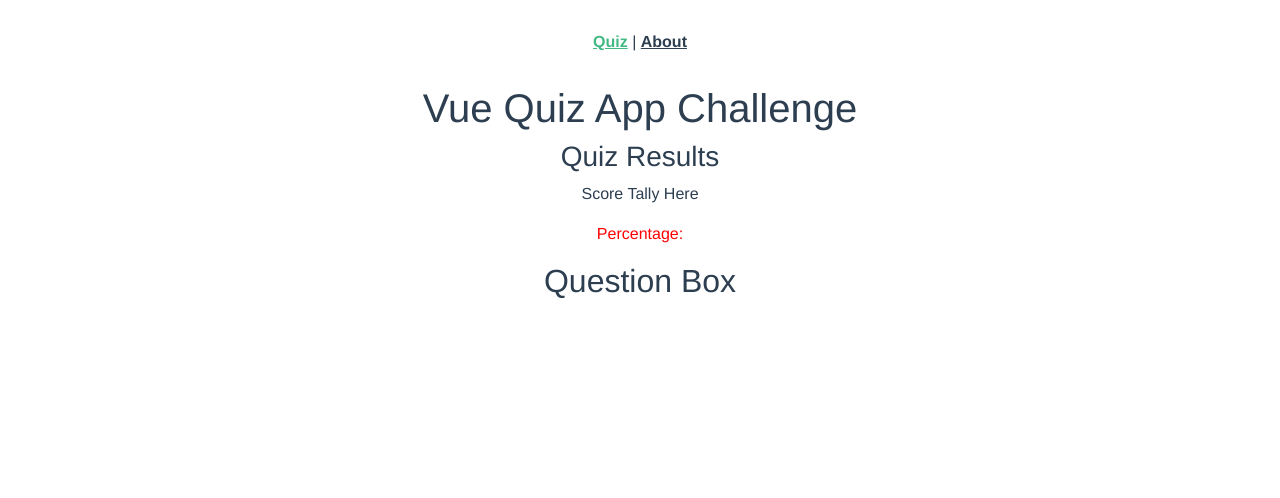
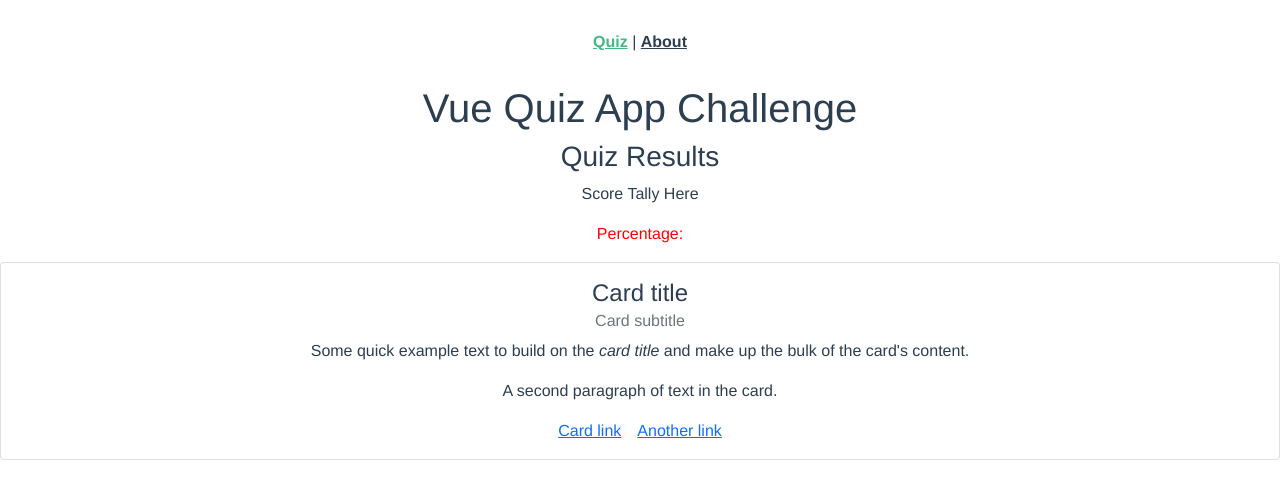
Before and after one commit to Humberto-Zayas/vue-app-challenge, a Vue app: page /#/ in a window 1280 px wide. Shown: the top 498 px of the page. Built offline with nearby package versions, Linux system fonts and the light colour scheme.

Commit message:
Fixed Bootstrap Vue Errors
Boostrap vue components were not properly recognized by the app globally so adjusted some syntax/order errors.

```diff
--- a/public/index.html
+++ b/public/index.html
@@ -5,6 +5,7 @@
     <meta http-equiv="X-UA-Compatible" content="IE=edge">
     <meta name="viewport" content="width=device-width,initial-scale=1.0">
     <link rel="icon" href="<%= BASE_URL %>favicon.ico">
+    <meta name="viewport" content="width=device-width, initial-scale=1, shrink-to-fit=no">
     <title><%= htmlWebpackPlugin.options.title %></title>
   </head>
   <body>
--- a/src/components/QuestionBox.vue
+++ b/src/components/QuestionBox.vue
@@ -1,5 +1,17 @@
 <template>
-    <h2>Question Box</h2>
+    <div>
+        <b-card title="Card title" sub-title="Card subtitle">
+            <b-card-text>
+            Some quick example text to build on the <em>card title</em> and make up the bulk of the card's
+            content.
+            </b-card-text>
+
+            <b-card-text>A second paragraph of text in the card.</b-card-text>
+
+            <a href="#" class="card-link">Card link</a>
+            <b-link href="#" class="card-link">Another link</b-link>
+        </b-card>
+    </div>
 </template>
 
 <script>
--- a/src/views/Quiz.vue
+++ b/src/views/Quiz.vue
@@ -4,6 +4,7 @@
     <HelloWorld msg="Vue Quiz App Challenge"/>
     <quiz-score/>
     <question-box />
+
   </div>
 </template>
 
```
Also changed, not shown: src/main.js (+5 -5 lines).
